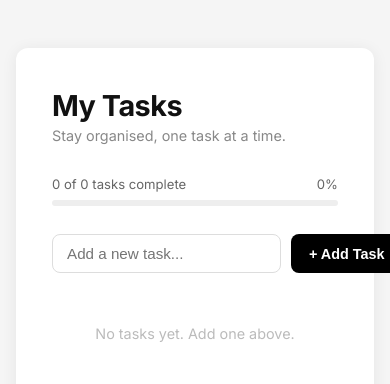
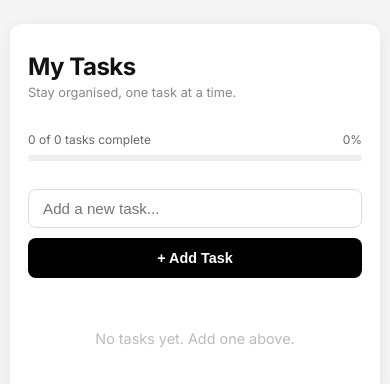
Before and after one commit to RambevhaD/task-manager-app, a plain HTML site: page index.html in a window 390 px wide. Drawn offline with Linux system fonts and the light colour scheme.

Commit message:
add media queries for responsiveness

```diff
--- a/style.css
+++ b/style.css
@@ -186,3 +186,49 @@ h1 {
   font-size: 0.9rem;
   padding: 24px 0;
 }
+
+/* responsiveness */
+@media (max-width: 600px) {
+  body {
+    padding: 24px 10px;
+  }
+
+  .container {
+    padding: 28px 18px;
+  }
+
+  .add-task-section {
+    flex-direction: column;
+  }
+
+  #task-input,
+  #add-btn {
+    width: 100%;
+  }
+
+  #add-btn {
+    padding: 12px;
+  }
+}
+
+@media (max-width: 420px) {
+  h1 {
+    font-size: 1.5rem;
+  }
+
+  .subtitle {
+    font-size: 0.8rem;
+  }
+
+  .progress-label {
+    font-size: 0.75rem;
+  }
+
+  .task-item {
+    padding: 10px 12px;
+  }
+
+  .task-text {
+    font-size: 0.9rem;
+  }
+}
```
